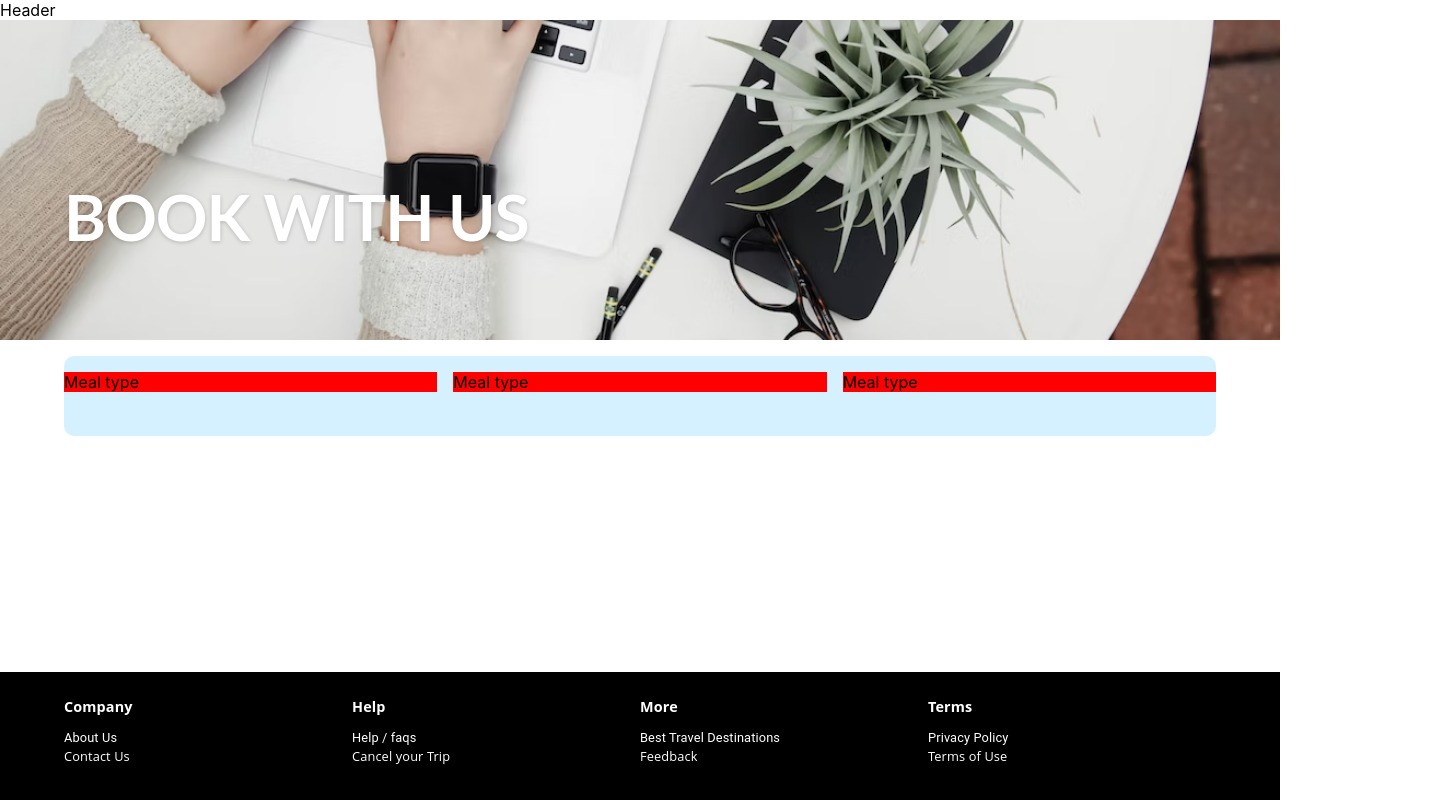
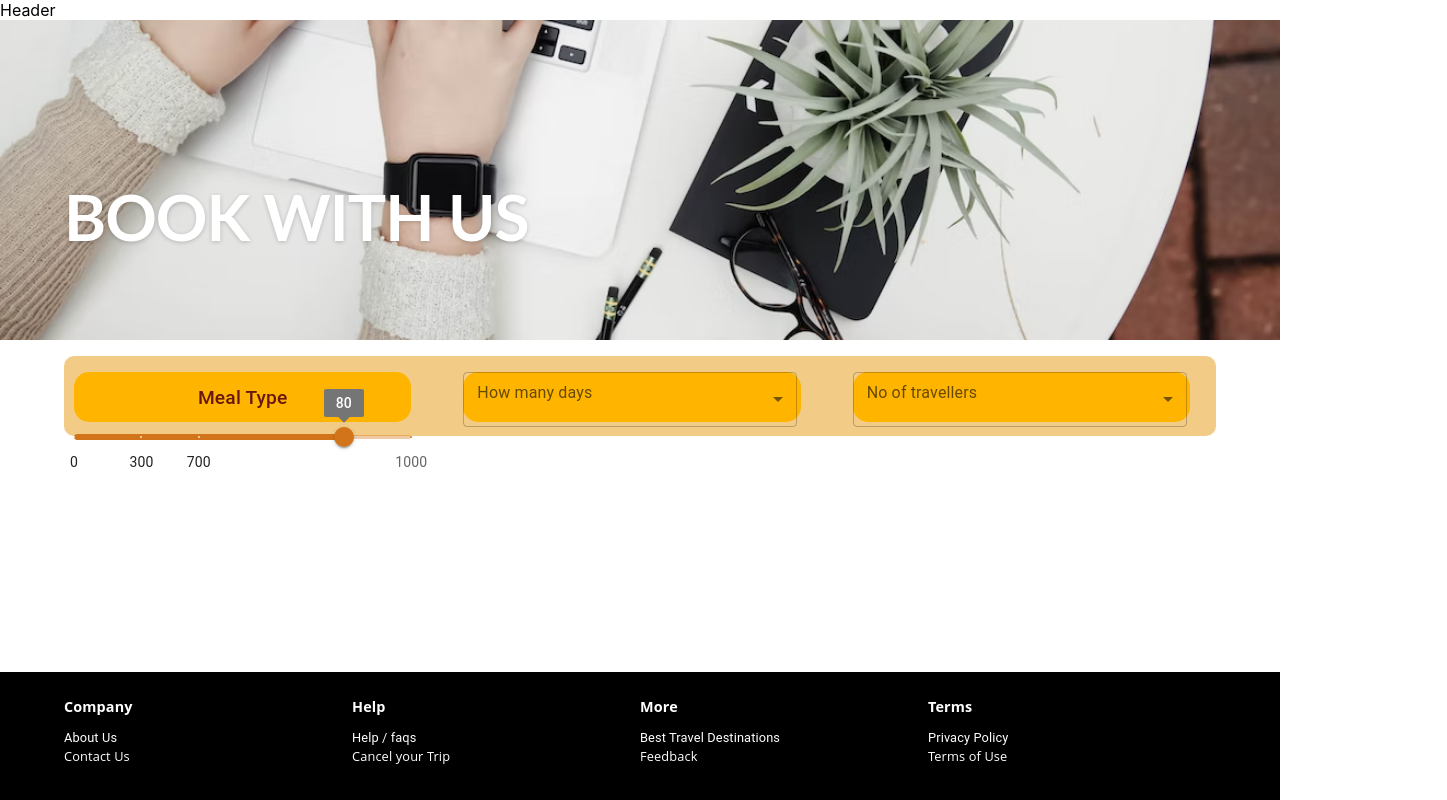
Before and after one commit to Distinctive-Shadowz/SL-Travel-App, a React (Create React App) app: page / in a window 1280 px wide. Shown: the whole page, 1447 px wide, since content can reach past the window. Built offline with nearby package versions, Linux system fonts and the light colour scheme.

Commit message:
Implement Search form

```diff
--- a/src/Components/SearchForm.js
+++ b/src/Components/SearchForm.js
@@ -1,4 +1,13 @@
-import { Box, Grid } from "@mui/material";
+import {
+  Box,
+  Grid,
+  Typography,
+  Slider,
+  FormControl,
+  InputLabel,
+  Select,
+  MenuItem,
+} from "@mui/material";
 import { Container } from "@mui/system";
 import React from "react";
 import CommonHero from "./Common/CommonHero";
@@ -6,6 +15,33 @@ import Footer from "./Common/Footer";
 import Header from "./Common/Header";
 
 const SearchForm = () => {
+  const marks = [
+    {
+      value: 0,
+      label: "0",
+    },
+    {
+      value: 20,
+      label: "300",
+    },
+    {
+      value: 37,
+      label: "700",
+    },
+    {
+      value: 100,
+      label: "1000",
+    },
+  ];
+  function valuetext(value) {
+    return `${value}`;
+  }
+
+  const [age, setAge] = React.useState("");
+
+  const handleChange = (event) => {
+    setAge(event.target.value);
+  };
   return (
     <>
       <Header />
@@ -13,7 +49,8 @@ const SearchForm = () => {
       <Container>
         <Box
           sx={{
-            bgcolor: "#65c8ff45",
+            // bgcolor: "#65c8ff45",
+            bgcolor: "#e6980f80",
             width: "100%",
             height: "80px",
             borderRadius: "10px",
@@ -21,41 +58,164 @@ const SearchForm = () => {
             //,
           }}
         >
-          <Grid container spacing={2}>
+          <Grid
+            container
+            spacing={2}
+            sx={{
+              ".MuiGrid-item": {
+                px: "26px",
+              },
+            }}
+          >
             <Grid item xs={4} sm={4} md={4}>
               <Box
                 sx={{
                   width: "100%",
-                  heigth: "100px",
-                  bgcolor: "red",
+                  height: "50px",
+                  bgcolor: "#ffb500",
                   p: "0",
+                  borderRadius: "15px",
                 }}
               >
-                Meal type
+                <Typography
+                  sx={{
+                    textAlign: "center",
+                    position: "relative",
+                    top: "12px",
+                    color: "#671710",
+                    fontWeight: 500,
+                    fontSize: "1.2rem",
+                  }}
+                >
+                  {" "}
+                  Meal Type
+                </Typography>
+
+                <Box sx={{ width: 300 }}></Box>
+              </Box>
+              <Slider
+                sx={{ color: "#d27419" }}
+                aria-label="Always visible"
+                defaultValue={80}
+                getAriaValueText={valuetext}
+                step={10}
+                marks={marks}
+                valueLabelDisplay="on"
+              />
+            </Grid>
+            <Grid item xs={4} sm={4} md={4}>
+              <Box
+                sx={{
+                  width: "100%",
+                  height: "50px",
+                  bgcolor: "#ffb500",
+                  p: "0",
+                  borderRadius: "15px",
+                }}
+              >
+                <FormControl
+                  sx={{
+                    pr: "260px",
+                    minWidth: 120,
+                    ".css-jedpe8-MuiSelect-select-MuiInputBase-input-MuiOutlinedInput-input.css-jedpe8-MuiSelect-select-MuiInputBase-input-MuiOutlinedInput-input.css-jedpe8-MuiSelect-select-MuiInputBase-input-MuiOutlinedInput-input ":
+                      { pr: "320px", mt: "10px" },
+                    ".css-1yk1gt9-MuiInputBase-root-MuiOutlinedInput-root-MuiSelect-root":
+                      {
+                        textAlign: "center",
+                        position: "relative",
+
+                        color: "#671710",
+                        fontWeight: 500,
+                        fontSize: "1.2rem",
+                      },
+                  }}
+                  size="small"
+                >
+                  <InputLabel id="demo-select-small">How many days</InputLabel>
+                  <Select
+                    labelId="demo-select-small"
+                    id="demo-select-small"
+                    value={age}
+                    label="Age"
+                    onChange={handleChange}
+                  >
+                    <MenuItem value="">
+                      <em>None</em>
+                    </MenuItem>
+                    <MenuItem value={10}>one</MenuItem>
+                    <MenuItem value={20}>Two</MenuItem>
+                    <MenuItem value={30}>Three</MenuItem>
+                    <MenuItem value={30}>Four</MenuItem>
+                    <MenuItem value={30}>Five</MenuItem>
+                    <MenuItem value={30}>Six</MenuItem>
+                    <MenuItem value={30}>Seven</MenuItem>
+                  </Select>
+                </FormControl>
+                {/* <Typography
+                  sx={{
+                    textAlign: "center",
+                    position: "relative",
+                    top: "12px",
+                    color: "#671710",
+                    fontWeight: 500,
+                    fontSize: "1.2rem",
+                  }}
+                >
+                  {" "}
+                  How many days
+                </Typography> */}
               </Box>
             </Grid>
             <Grid item xs={4} sm={4} md={4}>
               <Box
                 sx={{
                   width: "100%",
-                  heigth: "100%",
-                  bgcolor: "red",
+                  height: "50px",
+                  bgcolor: "#ffb500",
                   p: "0",
+                  borderRadius: "15px",
                 }}
               >
-                Meal type
-              </Box>
-            </Grid>
-            <Grid item xs={4} sm={4} md={4}>
-              <Box
-                sx={{
-                  width: "100%",
-                  heigth: "100%",
-                  bgcolor: "red",
-                  p: "0",
-                }}
-              >
-                Meal type
+                <FormControl
+                  sx={{
+                    pr: "260px",
+                    minWidth: 120,
+                    ".css-jedpe8-MuiSelect-select-MuiInputBase-input-MuiOutlinedInput-input.css-jedpe8-MuiSelect-select-MuiInputBase-input-MuiOutlinedInput-input.css-jedpe8-MuiSelect-select-MuiInputBase-input-MuiOutlinedInput-input ":
+                      { pr: "320px", mt: "10px" },
+                    ".css-1yk1gt9-MuiInputBase-root-MuiOutlinedInput-root-MuiSelect-root":
+                      {
+                        textAlign: "center",
+                        position: "relative",
+
+                        color: "#671710",
+                        fontWeight: 500,
+                        fontSize: "1.2rem",
+                      },
+                  }}
+                  size="small"
+                >
+                  <InputLabel id="demo-select-small">
+                    No of travellers
+                  </InputLabel>
+                  <Select
+                    labelId="demo-select-small"
+                    id="demo-select-small"
+                    value={age}
+                    label="Age"
+                    onChange={handleChange}
+                  >
+                    <MenuItem value="">
+                      <em>None</em>
+                    </MenuItem>
+                    <MenuItem value={10}>one</MenuItem>
+                    <MenuItem value={20}>Two</MenuItem>
+                    <MenuItem value={30}>Three</MenuItem>
+                    <MenuItem value={30}>Four</MenuItem>
+                    <MenuItem value={30}>Five</MenuItem>
+                    <MenuItem value={30}>Six</MenuItem>
+                    <MenuItem value={30}>Seven</MenuItem>
+                  </Select>
+                </FormControl>
               </Box>
             </Grid>
           </Grid>
```
